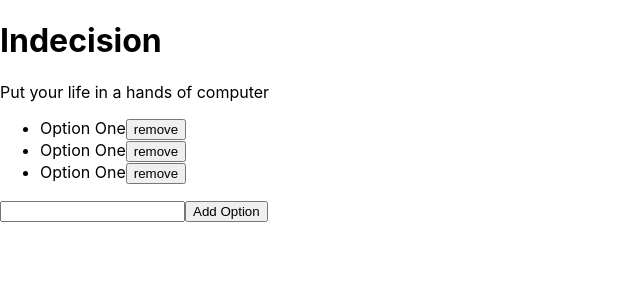
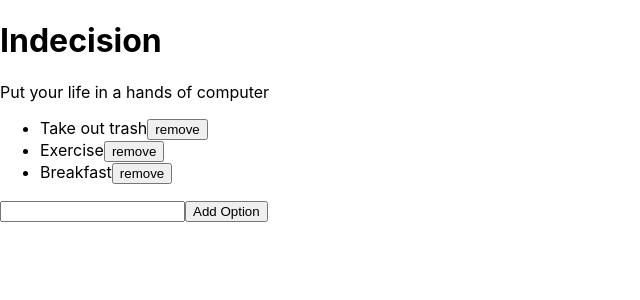
Before and after one commit to suraffy/indecision-app, a React (Create React App) app: page / in a window 1280 px wide. Shown: the top 300 px of the page, without its empty margins (0-640 px from the left). Built offline with nearby package versions, Linux system fonts and the light colour scheme.

Commit message:
set up state and pass options via props

```diff
--- a/src/App.js
+++ b/src/App.js
@@ -5,12 +5,19 @@ import AddOption from "./components/AddOption";
 import "./App.css";
 
 class App extends Component {
-  state = {};
+  state = {
+    options: [
+      { id: 1, text: "Take out trash" },
+      { id: 2, text: "Exercise" },
+      { id: 3, text: "Breakfast" },
+    ],
+  };
+
   render() {
     return (
       <div>
         <Header />
-        <Options />
+        <Options options={this.state.options} />
         <AddOption />
       </div>
     );
--- a/src/components/Option.jsx
+++ b/src/components/Option.jsx
@@ -1,7 +1,7 @@
-const Option = () => {
+const Option = (props) => {
   return (
     <li>
-      <span>Option One</span>
+      <span>{props.option.text}</span>
       <button>remove</button>
     </li>
   );
--- a/src/components/Options.jsx
+++ b/src/components/Options.jsx
@@ -1,11 +1,11 @@
 import Option from "./Option";
 
-const Options = () => {
+const Options = (props) => {
   return (
     <ul>
-      <Option />
-      <Option />
-      <Option />
+      {props.options.map((option) => (
+        <Option key={option.id} option={option} />
+      ))}
     </ul>
   );
 };
```
